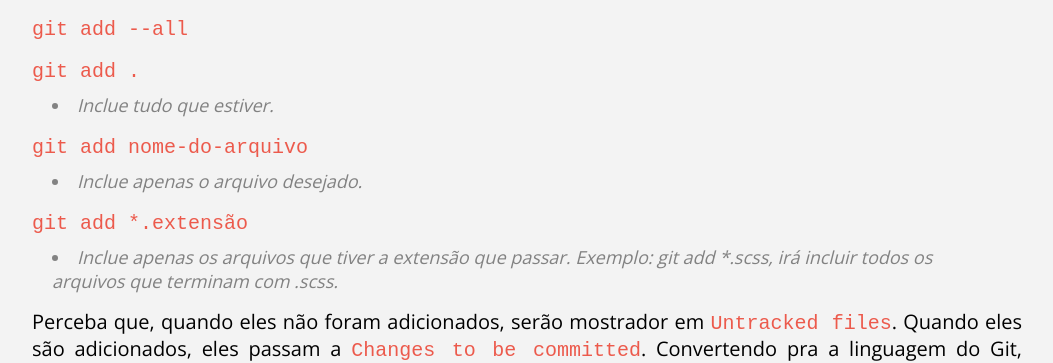
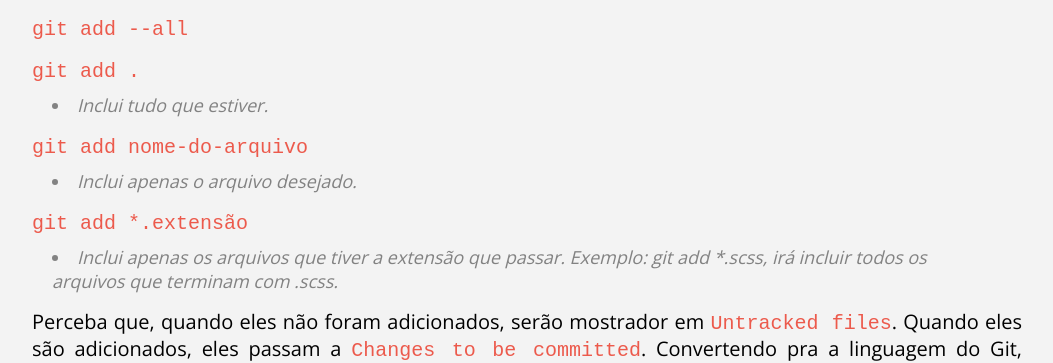
Before and after one commit to andersoonweb/andersoonweb.github.io, a Jekyll site: the page built from _posts/2015-05-14-git-desfrute-do-melhor-controle-de-versao-da-atualidade.markdown, in a window 1280 px wide and 900 px high, scrolled down 1811 px. Shown: the part 167-530 px from the top of the window, without its empty margins (113-1166 px from the left). Built offline with Jekyll 4.4.1, drawn with Linux system fonts in a browser that asks for light colours; nearby versions of some CDN libraries; comment, search, counter and statistics services are not loaded.

Commit message:
Correções erros de português

```diff
--- a/_posts/2015-05-14-git-desfrute-do-melhor-controle-de-versao-da-atualidade.markdown
+++ b/_posts/2015-05-14-git-desfrute-do-melhor-controle-de-versao-da-atualidade.markdown
@@ -42,15 +42,15 @@ Esses arquivos podemos assimilar com os paẽs a serem escolhidos. Podemos pegar
 
 <code>git add .</code>
 
-<li class="notes-code">Inclue tudo que estiver.</li>
+<li class="notes-code">Inclui tudo que estiver.</li>
 
 <code>git add nome-do-arquivo</code>
 
-<li class="notes-code">Inclue apenas o arquivo desejado.</li>
+<li class="notes-code">Inclui apenas o arquivo desejado.</li>
 
 <code>git add *.extensão</code>
 
-<li class="notes-code">Inclue apenas os arquivos que tiver a extensão que passar. Exemplo: git add *.scss, irá incluir todos os arquivos que terminam com .scss.</li>
+<li class="notes-code">Inclui apenas os arquivos que tiver a extensão que passar. Exemplo: git add *.scss, irá incluir todos os arquivos que terminam com .scss.</li>
 
 Perceba que, quando eles não foram adicionados, serão mostrador em  <code>Untracked files</code>. Quando eles são adicionados, eles passam a <code>Changes to be committed</code>. Convertendo pra a linguagem do Git,<code> Untracked Files</code> eles estão fora da árvore, <code>Changes to be committed</code> estão dentro da árvore, pronto pra ser empacotado ou melhor commitado.
 
```
